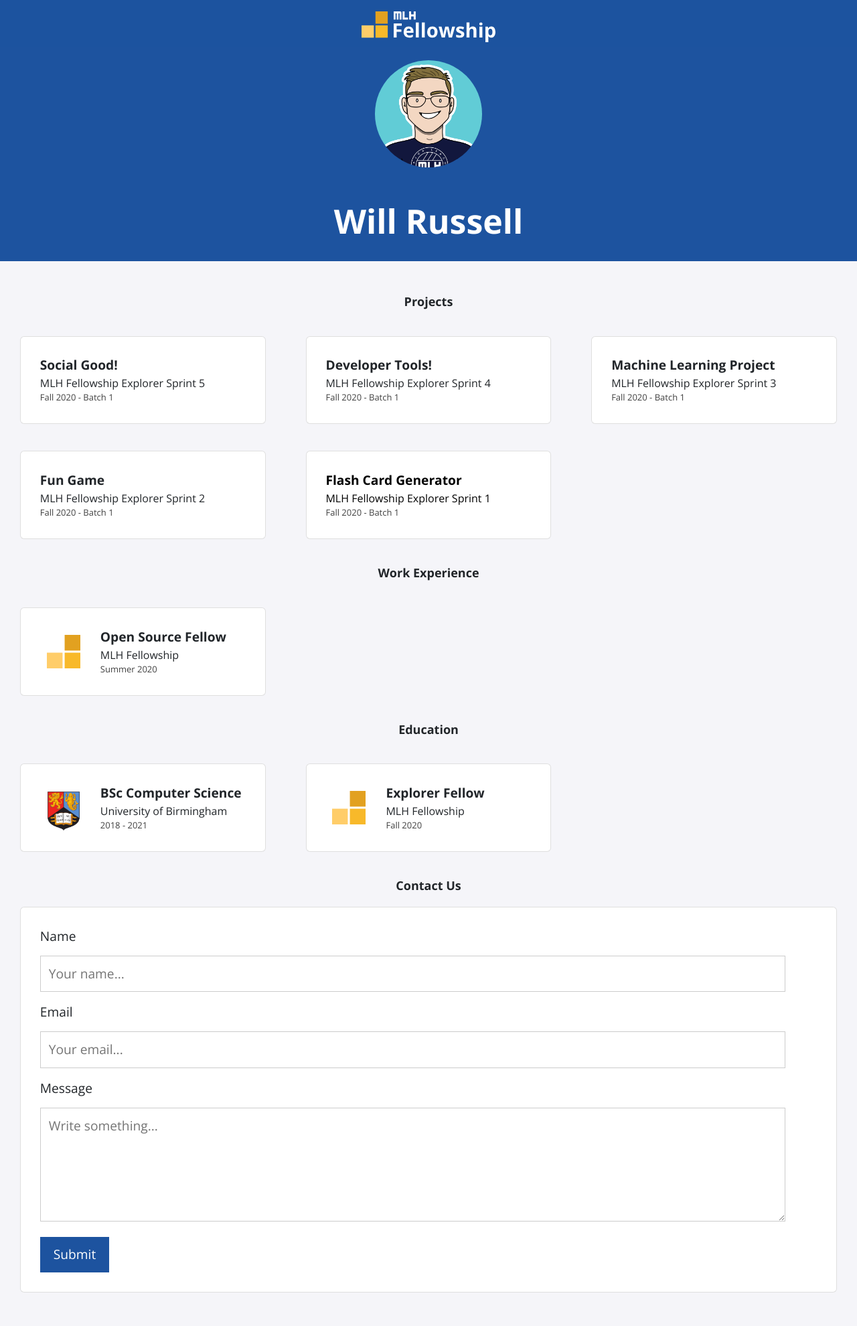
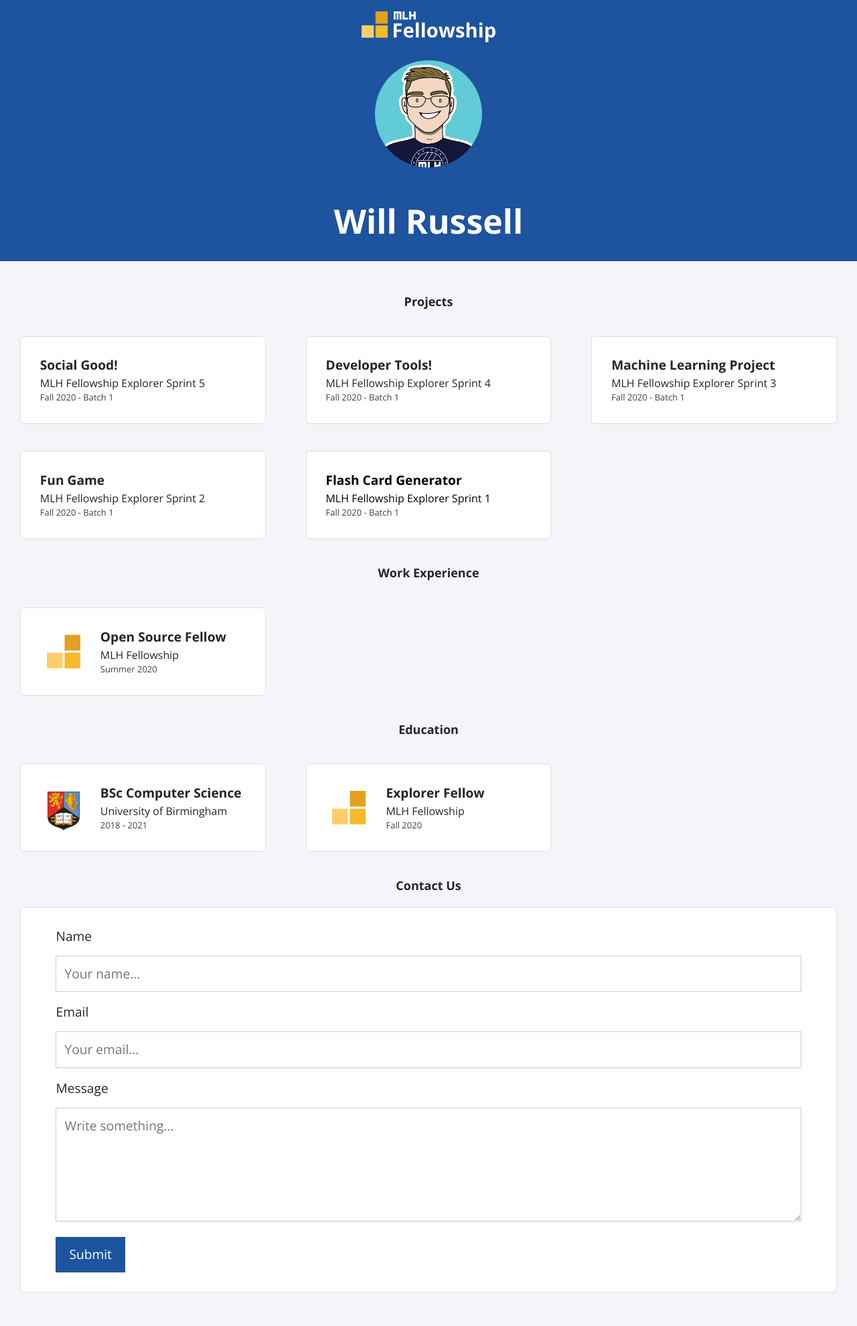
Before and after one commit to MLH-Fellowship/explorer-portfolio-batch2, a Jekyll site: the page built from index.html, in a window 1280 px wide. Shown: the whole page at 67% size. Built offline with Jekyll 4.4.1, drawn with Linux system fonts in a browser that asks for light colours; nearby versions of some CDN libraries.

Commit message:
make form center aligned

```diff
--- a/_sass/contact.scss
+++ b/_sass/contact.scss
@@ -9,6 +9,11 @@
   margin-top: 6px;
   margin-bottom: 16px;
   resize: vertical;
+}
+
+form {
+  margin-left: auto;
+  margin-right: auto;
 }
 
 input[type="submit"] {
```
